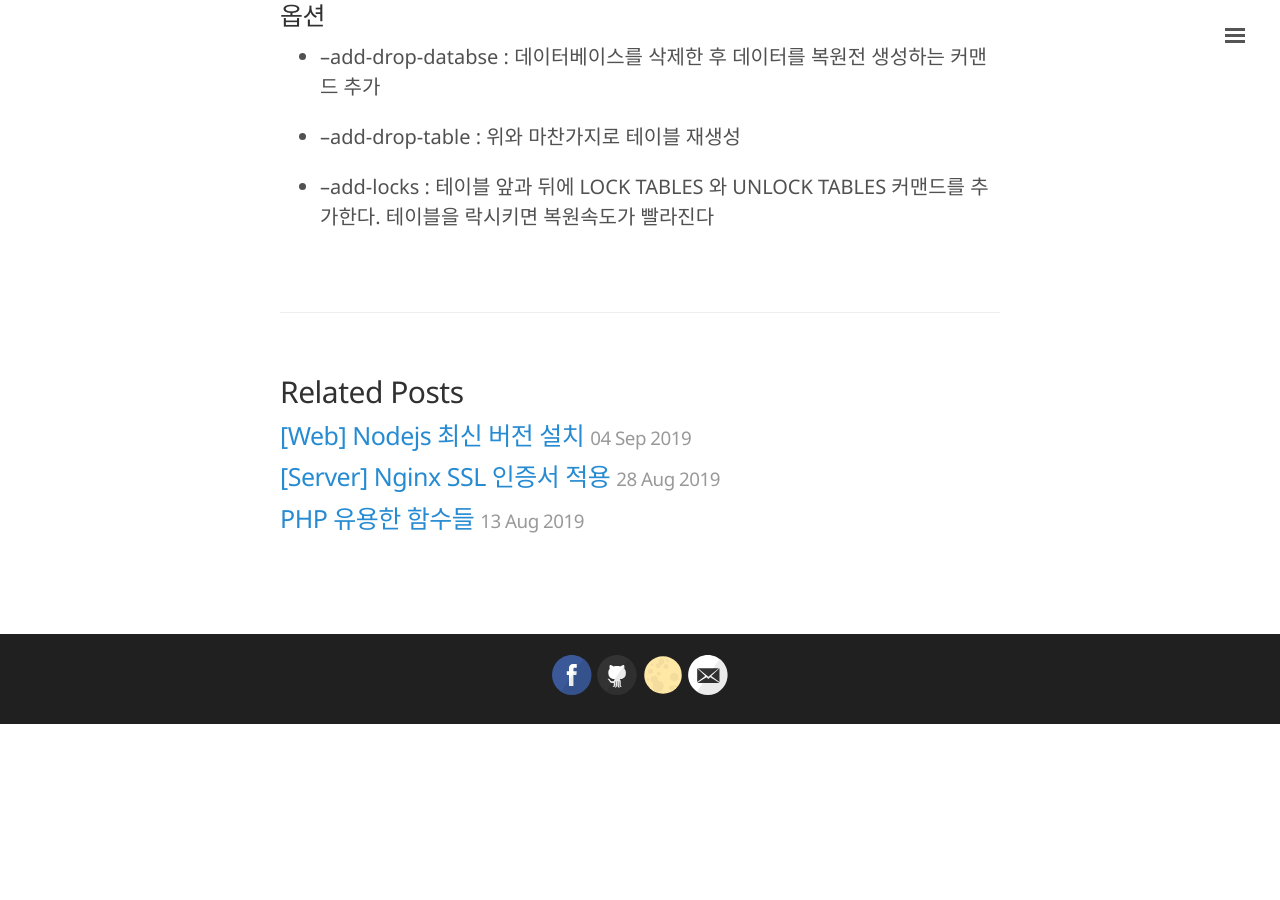
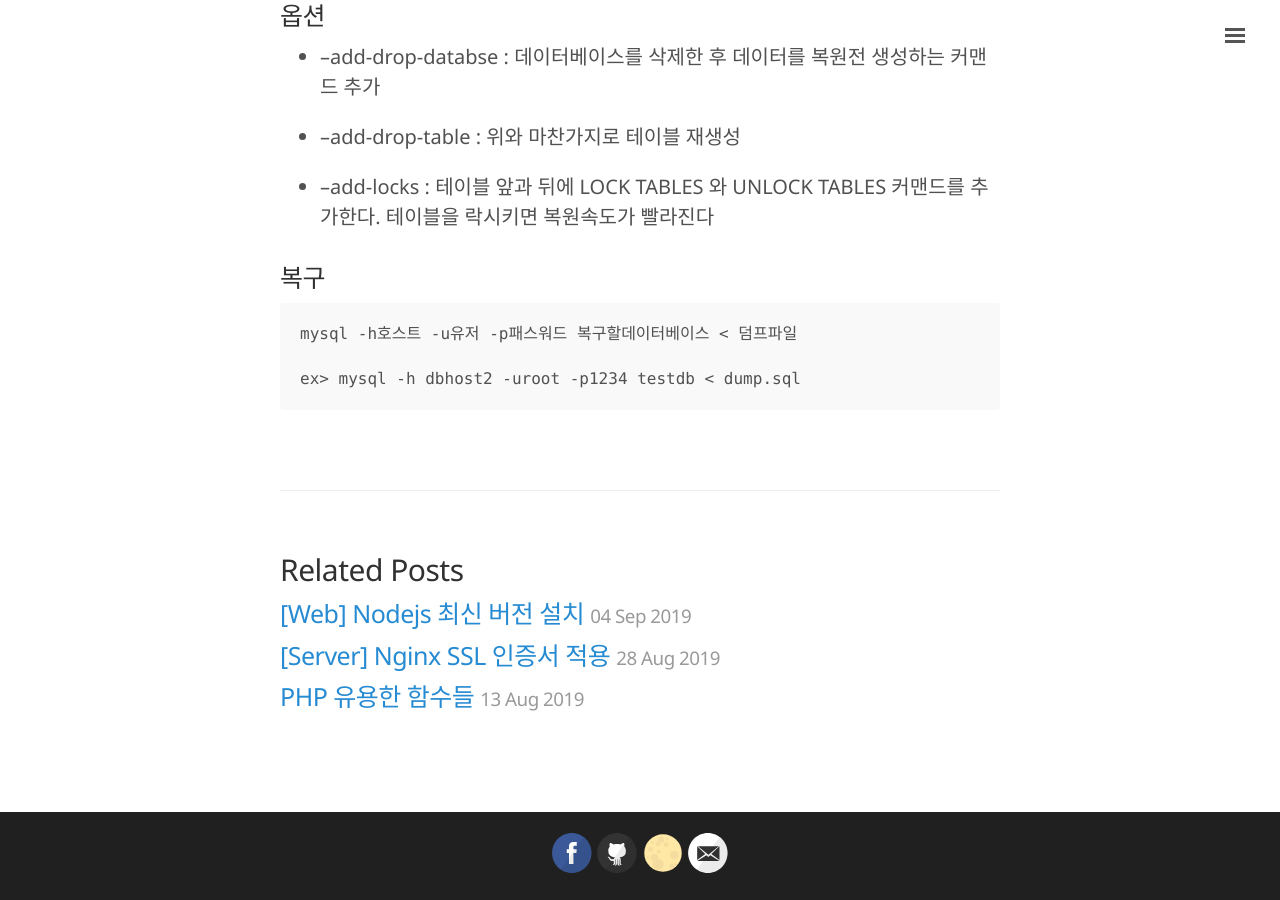
Before and after one commit to Kor-Karll/Kor-Karll.github.io, a Jekyll site: the page built from _posts/2018-03-12-DB-MariaDB-Backup-mysqldump.md, in a window 1280 px wide and 900 px high, scrolled down 846 px. Built offline with Jekyll 4.4.1, drawn with Linux system fonts in a browser that asks for light colours; comment, search, counter and statistics services are not loaded; before the commit the page ends 1570 px from its top, so only the background shows below that.

Commit message:
복구 방법 추가

````diff
--- a/_posts/2018-03-12-DB-MariaDB-Backup-mysqldump.md
+++ b/_posts/2018-03-12-DB-MariaDB-Backup-mysqldump.md
@@ -40,3 +40,11 @@ Dump completed on <date> <time>
 - --add-drop-table : 위와 마찬가지로 테이블 재생성
 
 - --add-locks : 테이블 앞과 뒤에 LOCK TABLES 와 UNLOCK TABLES 커맨드를 추가한다. 테이블을 락시키면 복원속도가 빨라진다
+
+### 복구
+
+```
+mysql -h호스트 -u유저 -p패스워드 복구할데이터베이스 < 덤프파일
+
+ex> mysql -h dbhost2 -uroot -p1234 testdb < dump.sql
+```
````
